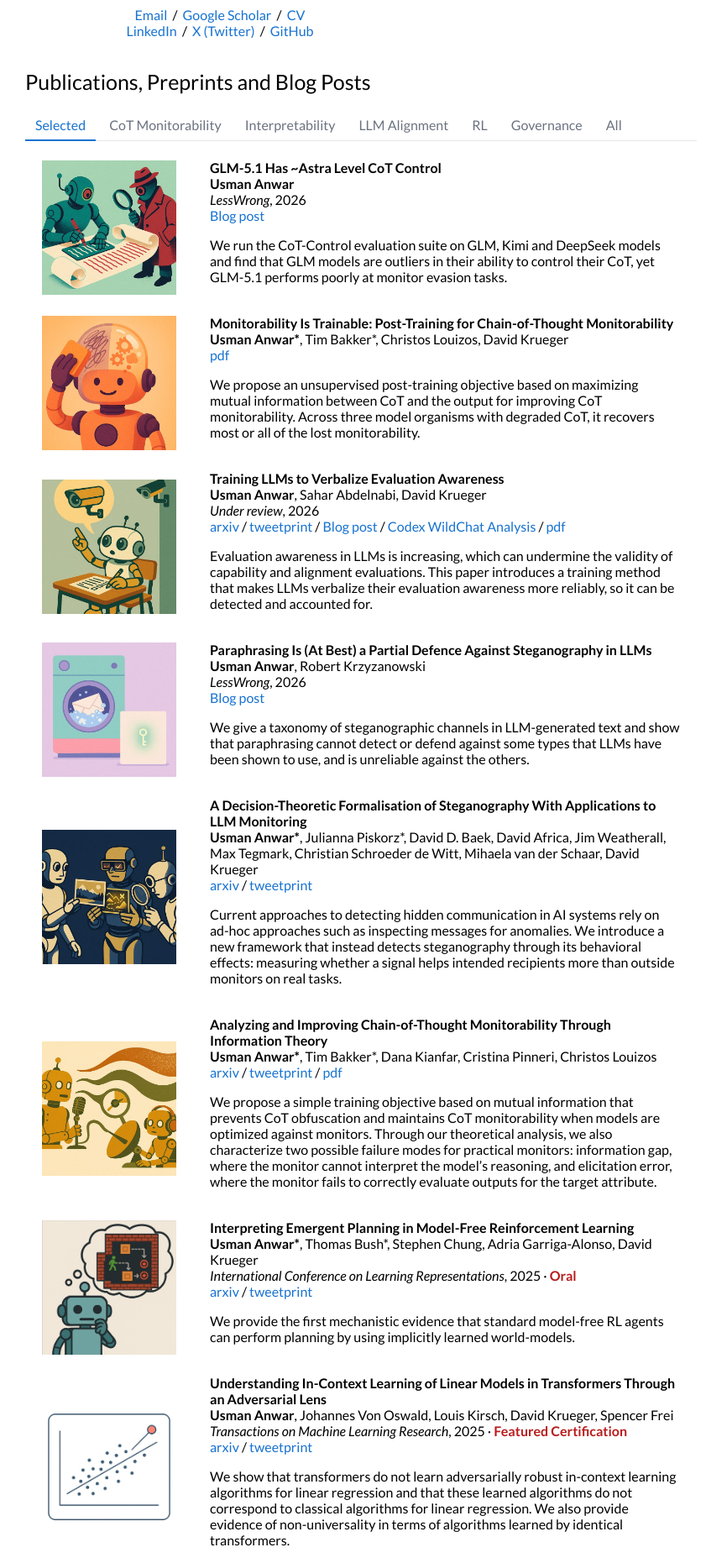
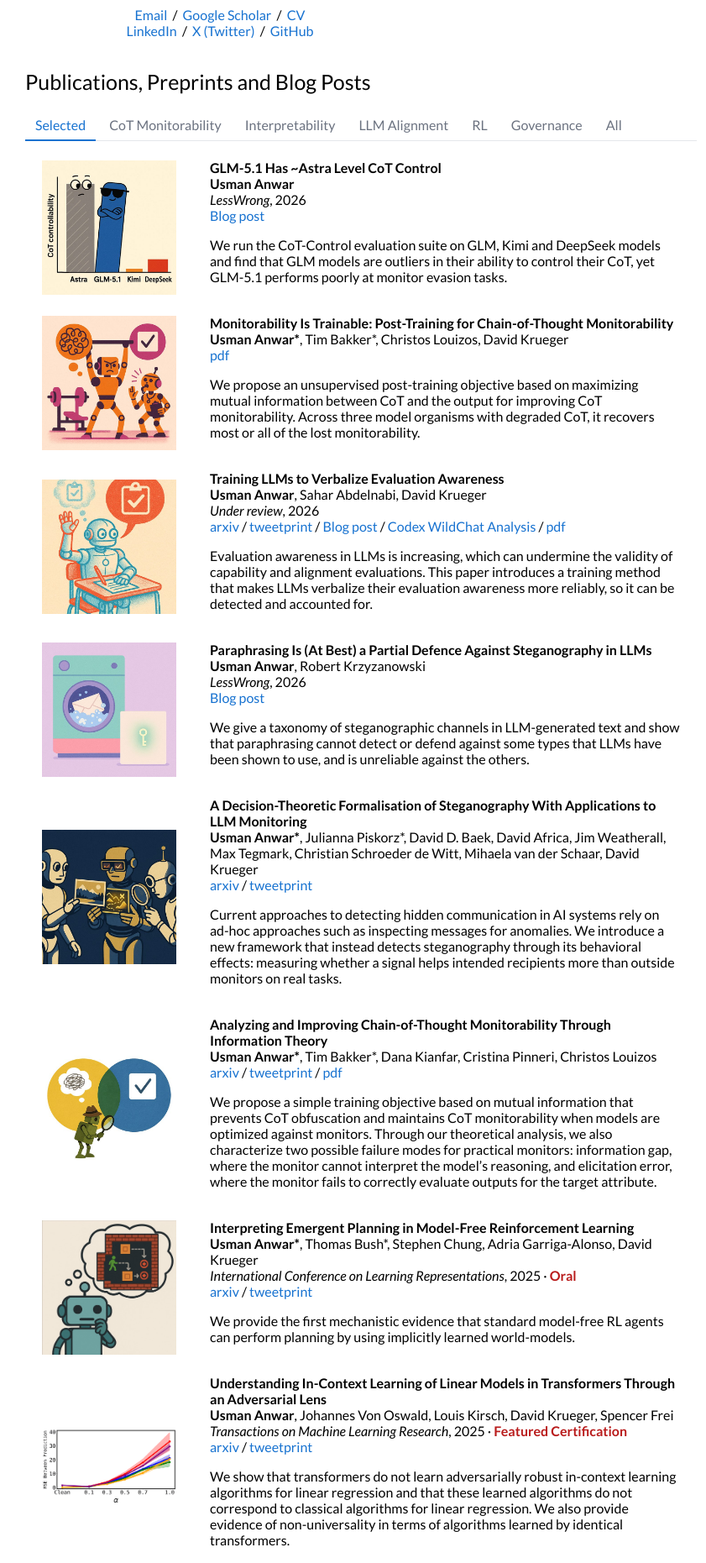
Before and after one commit to uzman-anwar/uzman-anwar.github.io, a Jekyll site: the page built from _posts/blog/2026-10-19-glm-cot-control.markdown, in a window 1280 px wide. Shown: the part 387-2248 px from the top of the page at 84% size, without its empty margins (210-1051 px from the left). Built offline with Jekyll 4.4.1, drawn with Linux system fonts in a browser that asks for light colours.

Commit message:
Mix paper figures back in and rethink three CoT thumbnails
Go back to the original paper figures for reward-model ensembles, the ICL
adversarial lens, RLHF open problems, learning to forget and the steering
comparison, so the list is not all illustrations in one palette.

New concepts for the CoT papers: a robot saying out loud the test it
privately suspects (verbalizing evaluation awareness), a robot in a gym
lifting a barbell that joins its thought to its answer (monitorability is
trainable), and a detective inspecting the overlap of a CoT/output Venn
diagram (information theory). The GLM post gets a cartoon bar chart of CoT
controllability with GLM-5.1 matching Astra in sunglasses; bar heights
follow the numbers in the post.

Co-Authored-By: Claude Opus 5.5 (1M context) <noreply@anthropic.com>

```diff
--- a/_posts/conference/2024-04-01-ensembles.markdown
+++ b/_posts/conference/2024-04-01-ensembles.markdown
@@ -2,7 +2,7 @@
 layout: post
 title:  "Reward Model Ensembles Help Mitigate Overoptimization"
 date:   2024-04-01 14:30:00
-image: /papers/RM-Ensembles/illustration.jpg
+image: /papers/RM-Ensembles/overoptimization.png
 categories: conference
 topics: [selected, llm-alignment]
 author: "Usman Anwar"
--- a/_posts/conference/2024-11-07-icl-adversarial-lens.markdown
+++ b/_posts/conference/2024-11-07-icl-adversarial-lens.markdown
@@ -2,7 +2,7 @@
 layout: post
 title: "Understanding In-Context Learning of Linear Models in Transformers Through an Adversarial Lens"
 date:   2025-01-15 14:30:00
-image: /papers/icl-adversarial-lens/illustration.jpg
+image: /papers/icl-adversarial-lens/figure-5b.png
 categories: conference
 topics: [selected, interpretability]
 author: "Usman Anwar"
--- a/_posts/other/2023-07-27-open-problems-rlhf.markdown
+++ b/_posts/other/2023-07-27-open-problems-rlhf.markdown
@@ -2,7 +2,7 @@
 layout: post
 title: "Open Problems and Fundamental Limitations of Reinforcement Learning from Human Feedback"
 date:   2023-07-27 09:00:00
-image: /papers/RLHF-open-problems/illustration.jpg
+image: /papers/RLHF-open-problems/figure.png
 categories: other
 topics: [llm-alignment]
 author: "Usman Anwar"
--- a/_posts/other/2024-11-11-bottom-up-top-down-steering.markdown
+++ b/_posts/other/2024-11-11-bottom-up-top-down-steering.markdown
@@ -2,7 +2,7 @@
 layout: post
 title: "Comparing Bottom-Up and Top-Down Steering Approaches on In-Context Learning Tasks"
 date:   2024-11-11 09:00:00
-image: /papers/steering-comparison/illustration.jpg
+image: /papers/steering-comparison/figure.png
 categories: other
 topics: [interpretability]
 author: "Usman Anwar"
--- a/_posts/other/2024-12-01-learning-to-forget-hypernetworks.markdown
+++ b/_posts/other/2024-12-01-learning-to-forget-hypernetworks.markdown
@@ -2,7 +2,7 @@
 layout: post
 title: "Learning to Forget using Hypernetworks"
 date:   2024-12-01 09:00:00
-image: /papers/learning-to-forget/illustration.jpg
+image: /papers/learning-to-forget/figure.png
 categories: other
 author: "Usman Anwar"
 authors: "Jose Miguel Lara Rangel, Stefan Schoepf, Jack Foster, David Krueger, <strong>Usman Anwar</strong>"
```
Also changed, not shown: images/blog/glm-cot-control.jpg, papers/RLHF-open-problems/figure.png (added), papers/RLHF-open-problems/illustration.jpg (deleted), papers/RM-Ensembles/illustration.jpg (deleted), papers/icl-adversarial-lens/illustration.jpg (deleted), papers/improving-cot-monitorability/illustration.jpg, papers/learning-to-forget/figure.png (added), papers/learning-to-forget/illustration.jpg (deleted), papers/post-training-monitorability/illustration.jpg, papers/steering-comparison/figure.png (added), papers/steering-comparison/illustration.jpg (deleted), papers/verbalizing-eval-awareness/illustration.jpg.
